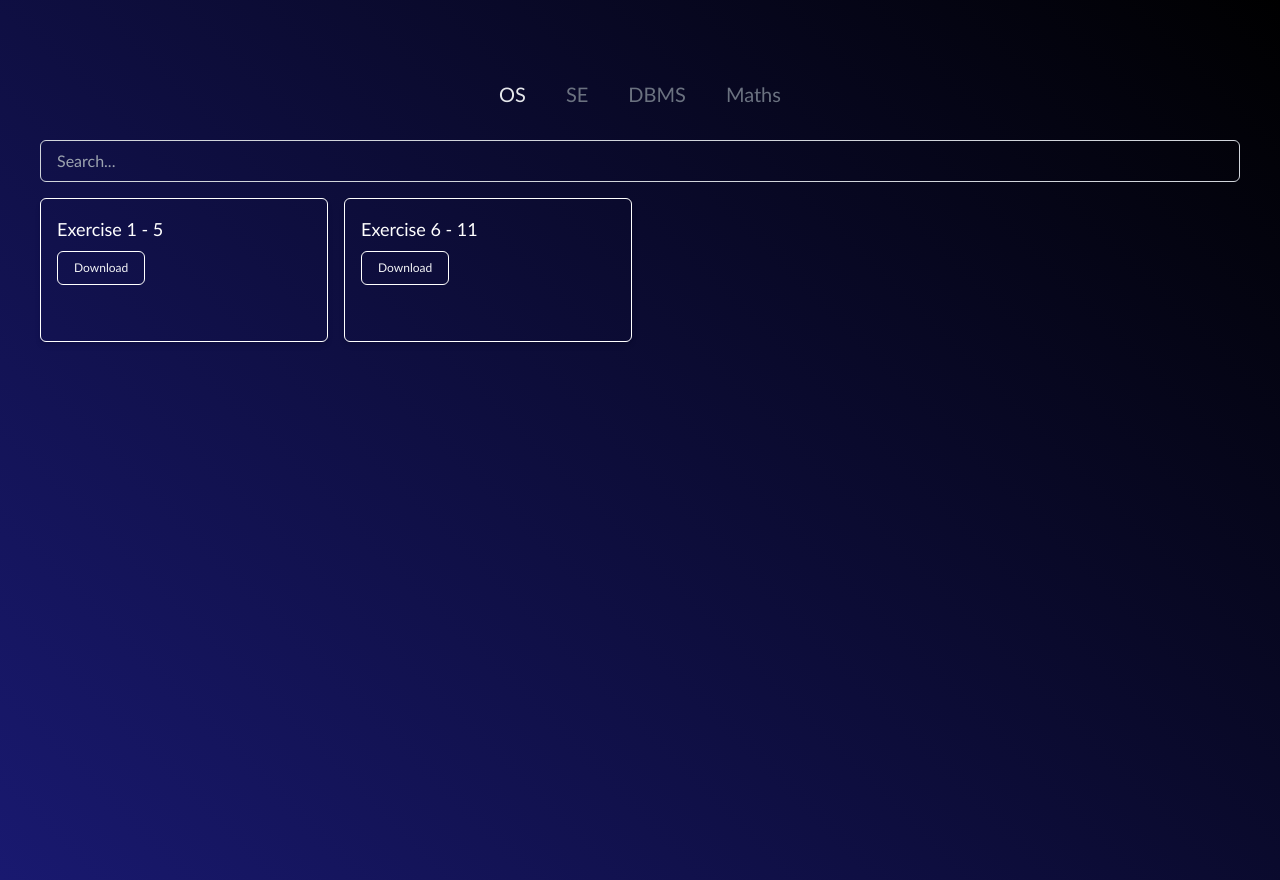
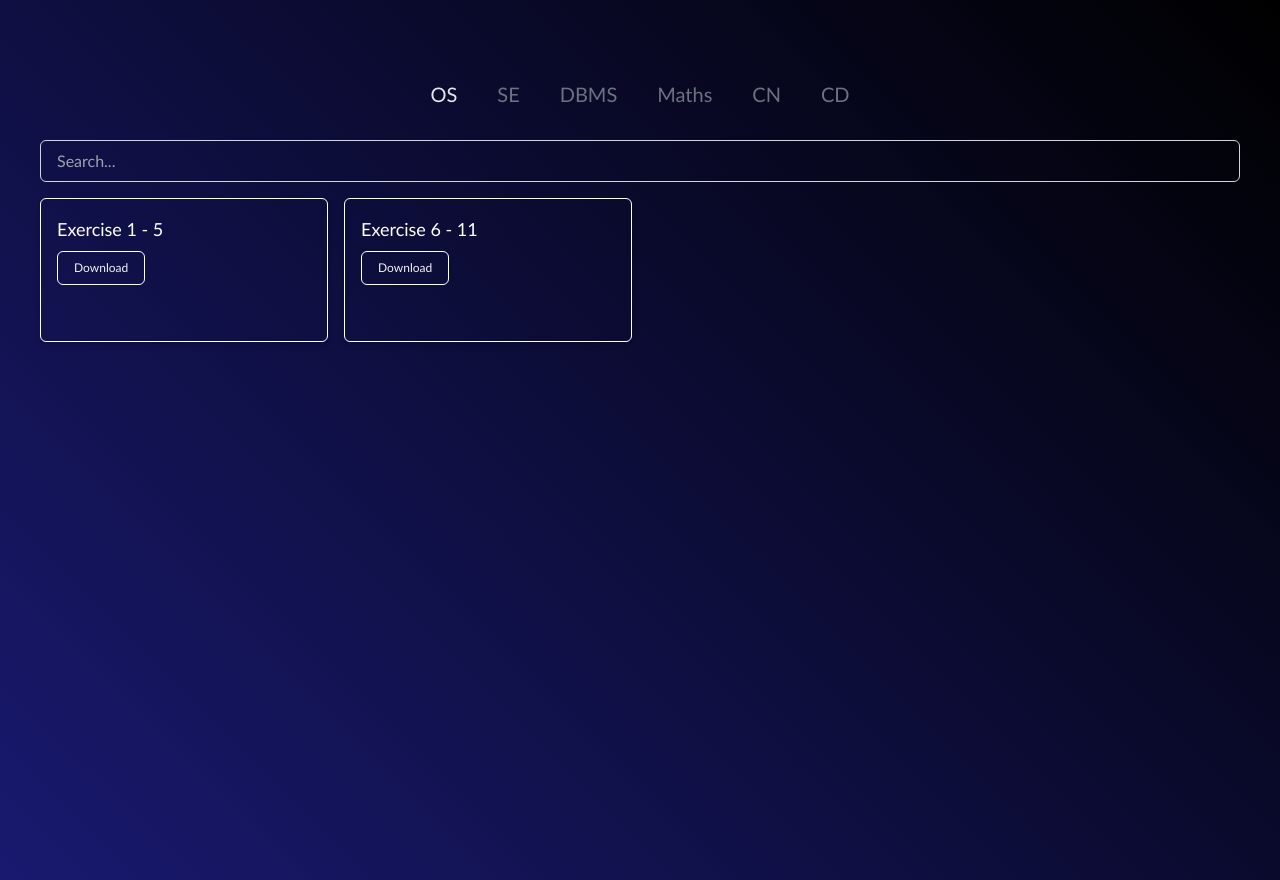
Before and after one commit to mohammadshaad/lab-codes, a Next.js app: page /Maths in a window 1280 px wide. Built offline with nearby package versions, Linux system fonts and the light colour scheme.

Commit message:
Added CD & CD in Navbar

```diff
--- a/src/components/Navbar.tsx
+++ b/src/components/Navbar.tsx
@@ -8,6 +8,8 @@ const MENU_LIST = [
   { text: "SE", href: "/Software" },
   { text: "DBMS", href: "/Database" },
   { text: "Maths", href: "/Maths" },
+  { text: "CN", href: "/Networks" },
+  { text: "CD", href: "/Compiler" },
 ];
 const Navbar = () => {
   const [navActive, setNavActive] = useState(true);
```
